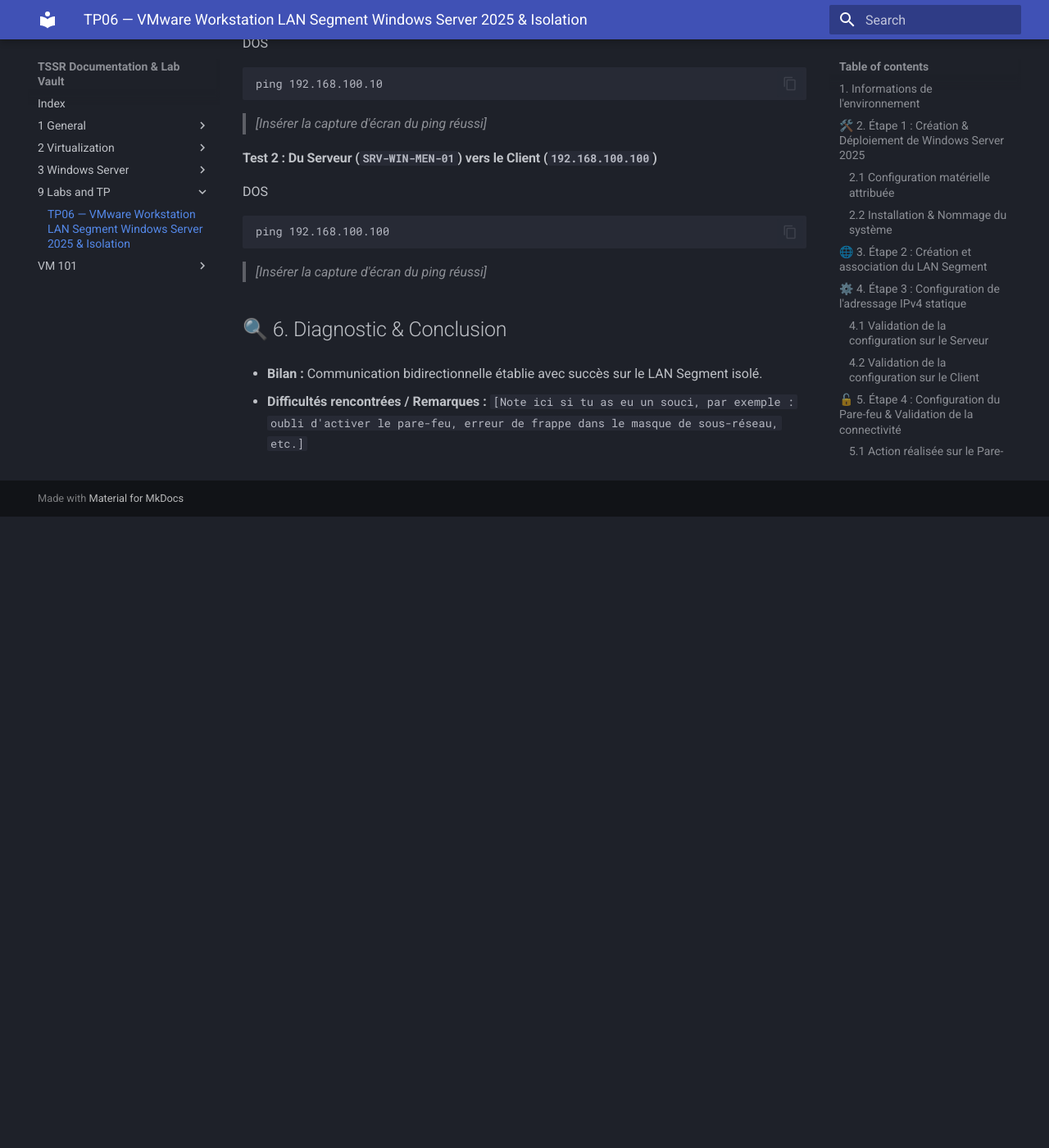
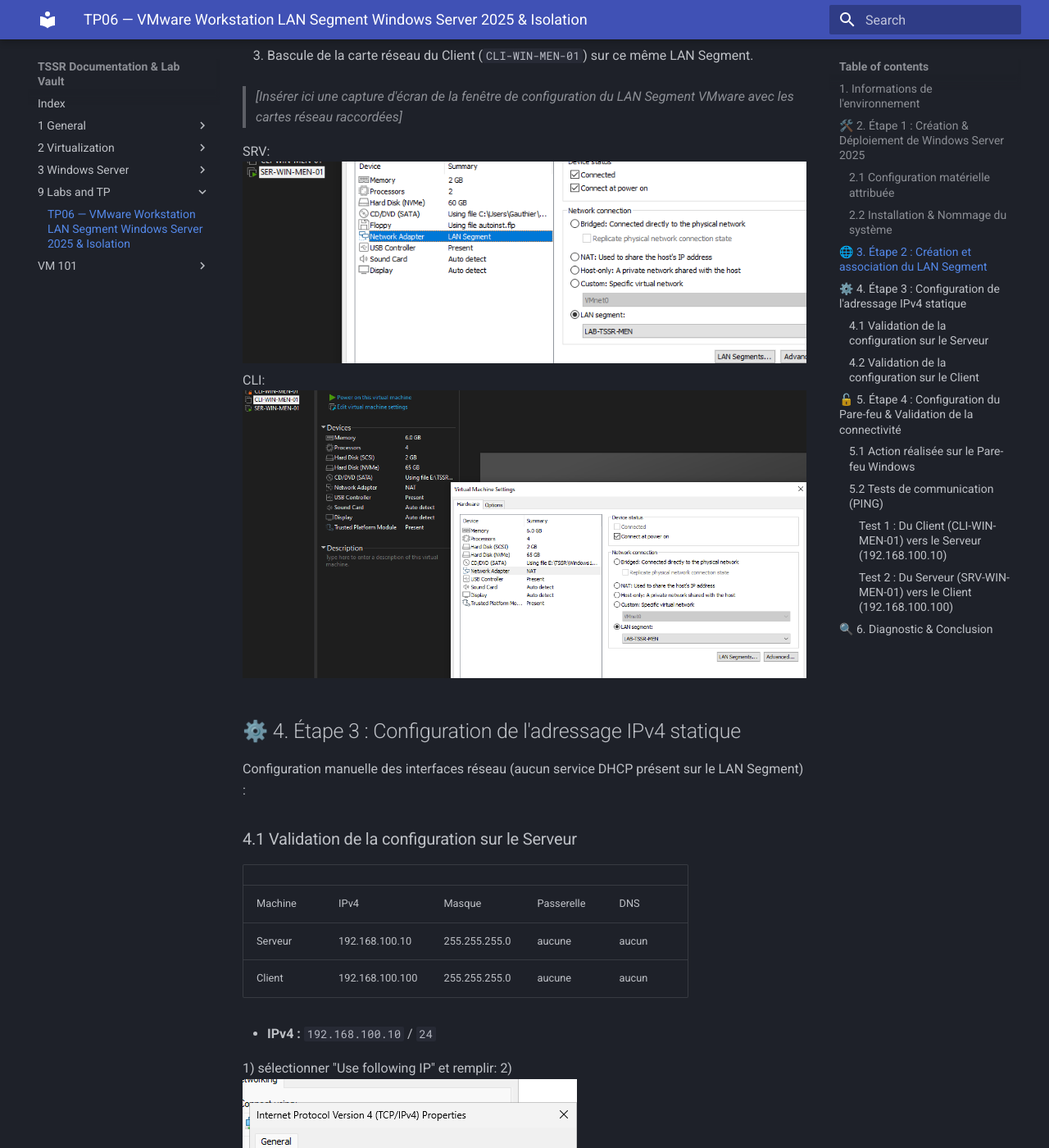
Before and after one commit to Natalshadow/TSSR_Doc, an MkDocs documentation site: the page built from docs/9-Labs and TP/TP06 — VMware Workstation LAN Segment Windows Server 2025 & Isolation.md, in a window 1280 px wide and 1400 px high, scrolled down 3044 px. Shown: the whole window at 82% size. Built offline with MkDocs 1.6.1 and Material for MkDocs 9.7.7, drawn with Linux system fonts in a browser that asks for light colours; before the commit the page ends 3674 px from its top, so only the background shows below that; some of the changed text lies outside the part shown.

Commit message:
vault backup: 2026-10-02 12:30:16

````diff
--- a/docs/9-Labs and TP/TP06 — VMware Workstation LAN Segment Windows Server 2025 & Isolation.md
+++ b/docs/9-Labs and TP/TP06 — VMware Workstation LAN Segment Windows Server 2025 & Isolation.md
@@ -40,15 +44,25 @@
 
 > _[Insérer ici une capture d'écran de la fenêtre de configuration du LAN Segment VMware avec les cartes réseau raccordées]_
 
+SRV:
+![](attachments/Pasted%20image%2020261002120619.png)
+CLI:
+![](attachments/Pasted%20image%2020261002120638.png)
 ## ⚙️ 4. Étape 3 : Configuration de l'adressage IPv4 statique
 
 Configuration manuelle des interfaces réseau (aucun service DHCP présent sur le LAN Segment) :
 
 ### 4.1 Validation de la configuration sur le Serveur
+|         |                 |               |            |       |
+| ------- | --------------- | ------------- | ---------- | ----- |
+| Machine | IPv4            | Masque        | Passerelle | DNS   |
+| Serveur | 192.168.100.10  | 255.255.255.0 | aucune     | aucun |
+| Client  | 192.168.100.100 | 255.255.255.0 | aucune     | aucun |
 
 - **IPv4 :** `192.168.100.10` / `24`
 
-
+1) sélectionner "Use following IP" et remplir:
+2) ![](attachments/Pasted%20image%2020261002121250.png)
 DOS
 
 ```
@@ -57,6 +71,7 @@
 
 > _[Insérer ici la capture du terminal exécutant `ipconfig` sur le Serveur]_
 
+![](attachments/Pasted%20image%2020261002121520.png)
 ### 4.2 Validation de la configuration sur le Client
 
 - **IPv4 :** `192.168.100.100` / `24`
@@ -69,6 +84,11 @@
 ```
 
 > _[Insérer ici la capture du terminal exécutant `ipconfig` sur le Client]_
+![](attachments/Pasted%20image%2020261002121858.png)
+
+
+![](attachments/Pasted%20image%2020261002121921.png)
+
 
 ## 🔓 5. Étape 4 : Configuration du Pare-feu & Validation de la connectivité
 
@@ -80,6 +100,8 @@
 
 
 > _[Insérer ici une capture d'écran de la règle activée dans le Pare-feu ou de la commande PowerShell exécutée]_
+
+![](attachments/Pasted%20image%2020261002122615.png)
 
 ### 5.2 Tests de communication (PING)
 
@@ -93,6 +115,8 @@
 
 > _[Insérer la capture d'écran du ping réussi]_
 
+![](attachments/Pasted%20image%2020261002122826.png)
+
 #### Test 2 : Du Serveur (`SRV-WIN-MEN-01`) vers le Client (`192.168.100.100`)
 
 DOS
@@ -103,8 +127,13 @@
 
 > _[Insérer la capture d'écran du ping réussi]_
 
+![](attachments/Pasted%20image%2020261002122846.png)
+
 ## 🔍 6. Diagnostic & Conclusion
 
 - **Bilan :** Communication bidirectionnelle établie avec succès sur le LAN Segment isolé.
 
-- **Difficultés rencontrées / Remarques :** `[Note ici si tu as eu un souci, par exemple : oubli d'activer le pare-feu, erreur de frappe dans le masque de sous-réseau, etc.]`
+Confirmé, les deux VM peuvent se ping mutuellement.
+
+- **Difficultés rencontrées / Remarques :**
+J'oublie toujours où se trouve le panneau spécifique des règles de parefeu windows et je dois toujours rechercher à nouveau son nom exact.
````
Also changed, not shown: other parts of docs/9-Labs and TP/TP06 — VMware Workstation LAN Segment Windows Server 2025 & Isolation.md (+5 -1 lines), docs/.obsidian/workspace.json, docs/9-Labs and TP/attachments/Pasted image 20261002115910.png (added), docs/9-Labs and TP/attachments/Pasted image 20261002115946.png (added), docs/9-Labs and TP/attachments/Pasted image 20261002120511.png (added), docs/9-Labs and TP/attachments/Pasted image 20261002120537.png (added), docs/9-Labs and TP/attachments/Pasted image 20261002120619.png (added), docs/9-Labs and TP/attachments/Pasted image 20261002120638.png (added), docs/9-Labs and TP/attachments/Pasted image 20261002121250.png (added), docs/9-Labs and TP/attachments/Pasted image 20261002121520.png (added), docs/9-Labs and TP/attachments/Pasted image 20261002121858.png (added), docs/9-Labs and TP/attachments/Pasted image 20261002121921.png (added), docs/9-Labs and TP/attachments/Pasted image 20261002122615.png (added), docs/9-Labs and TP/attachments/Pasted image 20261002122826.png (added), 1 more files.
